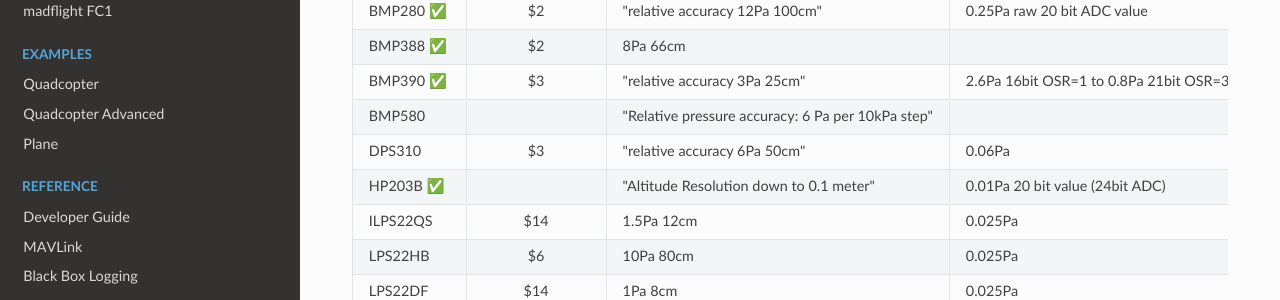
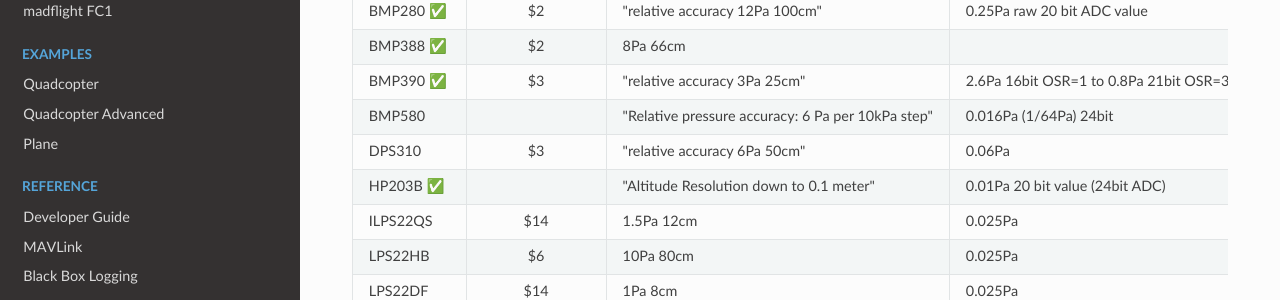
Before and after one commit to qqqlab/madflight-docs, an MkDocs documentation site: the page built from docs/Sensor-Boards.md, in a window 1280 px wide and 900 px high, scrolled down 2037 px. Shown: the part 151-451 px from the top of the window. Built offline with MkDocs 1.6.1, drawn with Linux system fonts in a browser that asks for light colours; nearby versions of some CDN libraries.

Commit message:
Update Sensor-Boards.md

```diff
--- a/docs/Sensor-Boards.md
+++ b/docs/Sensor-Boards.md
@@ -72,7 +72,7 @@
 BMP280 &#x2705;| $2 | "relative accuracy 12Pa 100cm" | 0.25Pa raw 20 bit ADC value | 26-167Hz OSR=16-1 | 2.5Pa 20cm @125Hz | 2.5x2x1mm, 8 pin, pitch 0.65mm
 BMP388 &#x2705;| $2 | 8Pa 66cm | | 200Hz
 BMP390 &#x2705;| $3 | "relative accuracy 3Pa 25cm" | 2.6Pa 16bit OSR=1 to 0.8Pa 21bit OSR=32 | 25-200Hz OSR=32-1| 0.9Pa @25Hz OSR=32, 5Pa  @100Hz | 2x2x0.75mm, 10 pi, pitch 0.5mm
-BMP580 | | "Relative pressure accuracy: 6 Pa per 10kPa step" | | 622 Hz | 0.15Pa @46Hz, 0.78Pa @498Hz | 2x2x0.8mm, 10 pin, pitch 0.5mm
+BMP580 | | "Relative pressure accuracy: 6 Pa per 10kPa step" | 0.016Pa (1/64Pa) 24bit | 622 Hz | 0.15Pa @46Hz, 0.78Pa @498Hz | 2x2x0.8mm, 10 pin, pitch 0.5mm
 DPS310    | $3 | "relative accuracy 6Pa 50cm" | 0.06Pa | 128Hz | 0.35Pa @35Hz | 2.5x2x1 mm, 8 pin, pitch 0.65mm
 HP203B &#x2705;| | "Altitude Resolution down to 0.1 meter" | 0.01Pa 20 bit value (24bit ADC) | 8-240Hz OSR=4096-128| | 3.8×3.6×1.2 mm, 8 pin, pitch 0.9mm
 ILPS22QS  | $14 | 1.5Pa 12cm | 0.025Pa | 200Hz
```
